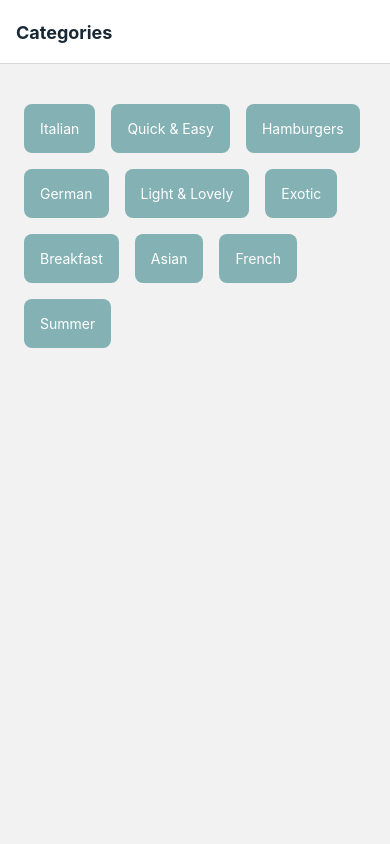
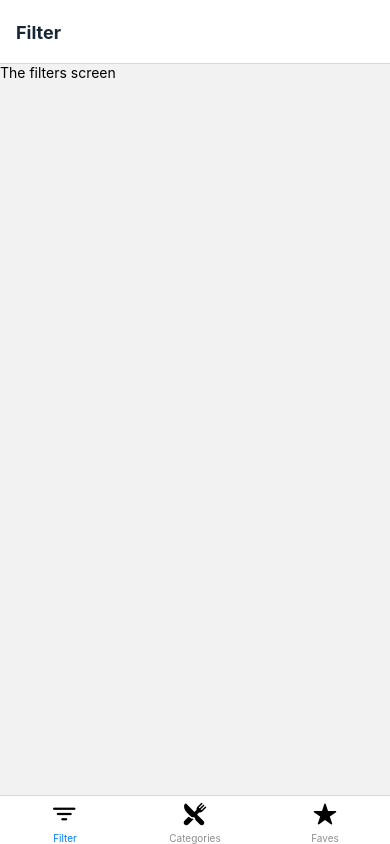
Before and after one commit to GretaVait/react-native-recipe-app, a React Native app: screen /Categories in a window 390 px wide. Built offline with nearby package versions, Linux system fonts and the light colour scheme.

Commit message:
tabs created

```diff
--- a/navigation/MealsNavigator.jsx
+++ b/navigation/MealsNavigator.jsx
@@ -1,17 +1,24 @@
 import React from 'react'
-import { Text, Button } from 'react-native'
+import { Platform } from 'react-native'
 import { createStackNavigator } from '@react-navigation/stack'
+import { createBottomTabNavigator } from '@react-navigation/bottom-tabs'
+import { Ionicons } from '@expo/vector-icons'
+import { createMaterialBottomTabNavigator } from '@react-navigation/material-bottom-tabs'
 
 import CategoriesScreen from '../screens/CategoriesScreen'
 import CategoryMealsScreen from '../screens/CategoryMealsScreen'
 import MealDetailScreen from '../screens/MealDetailScreen'
+import FiltersScreen from '../screens/FiltersScreen'
+import FavouritesScreen from '../screens/FavouritesScreen'
+
 import colors from '../constants/colors'
 import { HeaderButtons, Item } from 'react-navigation-header-buttons'
 import HeaderFaveBtn from '../components/HeaderFaveBtn'
 
 const Stack = createStackNavigator()
+const Tabs = Platform.OS === 'android' ? createMaterialBottomTabNavigator() : createBottomTabNavigator()
 
-export default function MealsNavigator() {
+const CategoriesStack = () => {
   return (
     <Stack.Navigator
       screenOptions={{
@@ -41,13 +48,54 @@ export default function MealsNavigator() {
           title: route.params.mealTitle,
           headerRight: () => (
             <HeaderButtons HeaderButtonComponent={HeaderFaveBtn}>
-              <Item title="Favourite" iconName="ios-star" onPress={() => {
+              <Item title="Favourite" iconName="star-outline" onPress={() => {
                 alert('mark as fave')
               }} />
             </HeaderButtons>
           )
         })}
+
       />
     </Stack.Navigator>
+  )
+}
+
+export default function MealsNavigator() {
+  return (
+    <Tabs.Navigator
+      barStyle={{ backgroundColor: colors.black }}
+      shifting={true}
+      screenOptions={{
+        headerStyle: {
+          backgroundColor: colors.white,
+        },
+        headerTitleStyle: {
+          fontWeight: 'bold',
+          color: colors.black
+        },
+      }}
+    >
+      <Tabs.Screen name="Filter" component={FiltersScreen} options={{
+        tabBarIcon: (tabInfo) => {
+          return <Ionicons name="filter" size={24} color={tabInfo.tabBarActiveTintColor} />
+        },
+        // tabBarColor: colors.primaryOpacity
+      }}/>
+      <Tabs.Screen name="Home" component={CategoriesStack} options={{
+        headerShown: false,
+        tabBarLabel: 'Categories',
+        tabBarIcon: (tabInfo) => {
+          return <Ionicons name="restaurant" size={24} />
+        },
+        // tabBarColor: colors.primary
+      }} />
+      <Tabs.Screen name="Favourites" component={FavouritesScreen} options={{
+        tabBarLabel: 'Faves',
+        tabBarIcon: (tabInfo) => {
+          return <Ionicons name="star" size={24} />
+        },
+        // tabBarColor: colors.black
+      }} />
+    </Tabs.Navigator>
   );
 }
--- a/package.json
+++ b/package.json
@@ -9,17 +9,20 @@
   },
   "dependencies": {
     "@expo/vector-icons": "^12.0.5",
+    "@react-navigation/bottom-tabs": "^6.0.5",
+    "@react-navigation/material-bottom-tabs": "^6.0.5",
     "@react-navigation/native": "^6.0.2",
     "@react-navigation/stack": "^6.0.7",
     "expo": "~42.0.1",
     "expo-app-loading": "^1.1.2",
-    "expo-font": "~9.2.1",
+    "expo-font": "^9.2.1",
     "expo-status-bar": "~1.0.4",
     "ionicons": "^5.5.3",
     "react": "16.13.1",
     "react-dom": "16.13.1",
     "react-native": "https://github.com/expo/react-native/archive/sdk-42.0.0.tar.gz",
     "react-native-gesture-handler": "^1.10.3",
+    "react-native-paper": "^4.9.2",
     "react-native-safe-area-context": "3.2.0",
     "react-native-screens": "^3.4.0",
     "react-native-web": "~0.13.12",
--- a/screens/CategoriesScreen.jsx
+++ b/screens/CategoriesScreen.jsx
@@ -1,6 +1,6 @@
 // Base
 import React from 'react'
-import { View, StyleSheet, ScrollView } from 'react-native'
+import { View, StyleSheet, ScrollView, Text } from 'react-native'
 // Navigation
 import { CommonActions } from '@react-navigation/native'
 // Data
```
Also changed, not shown: 1 other file (tests, documents, lock files or other folders).
